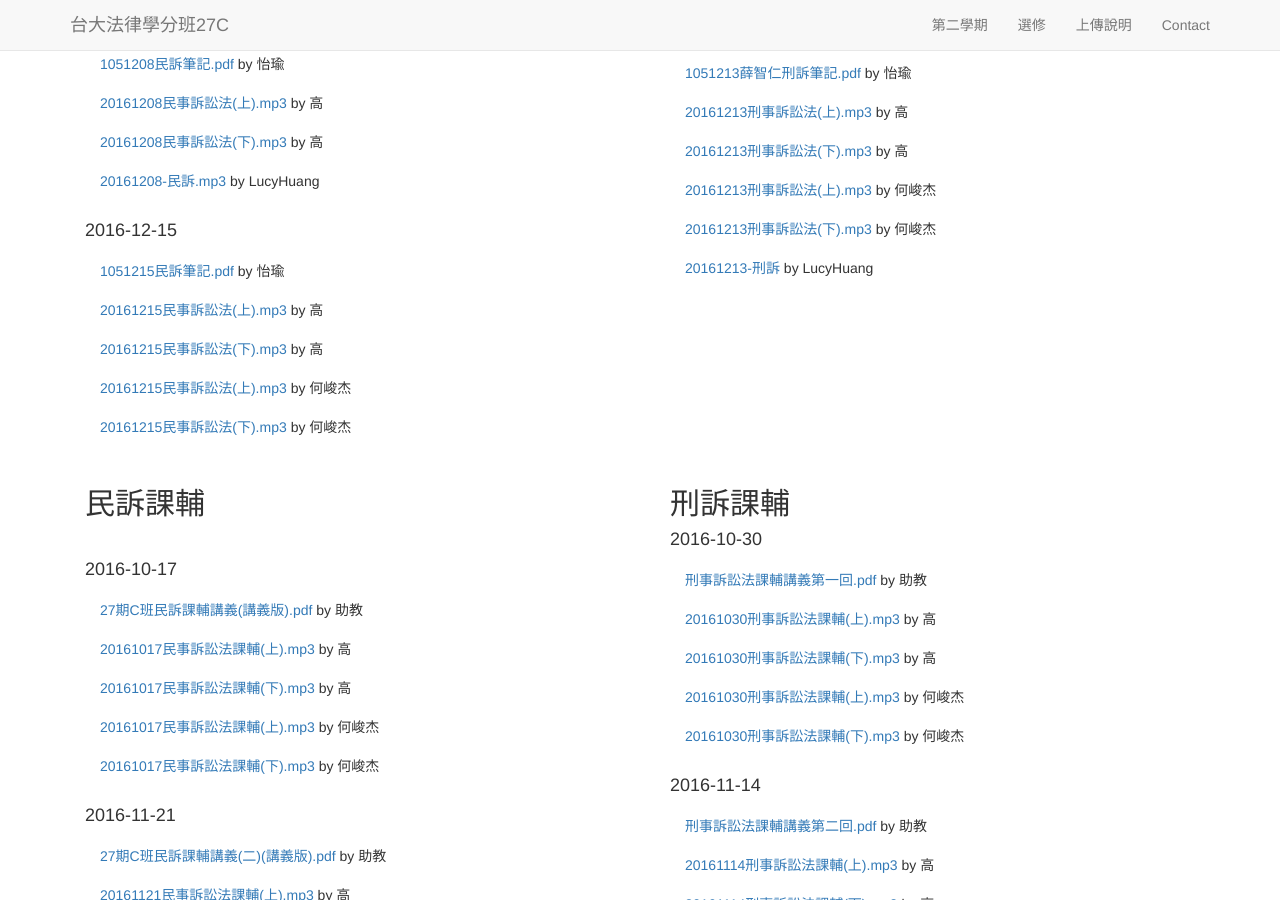
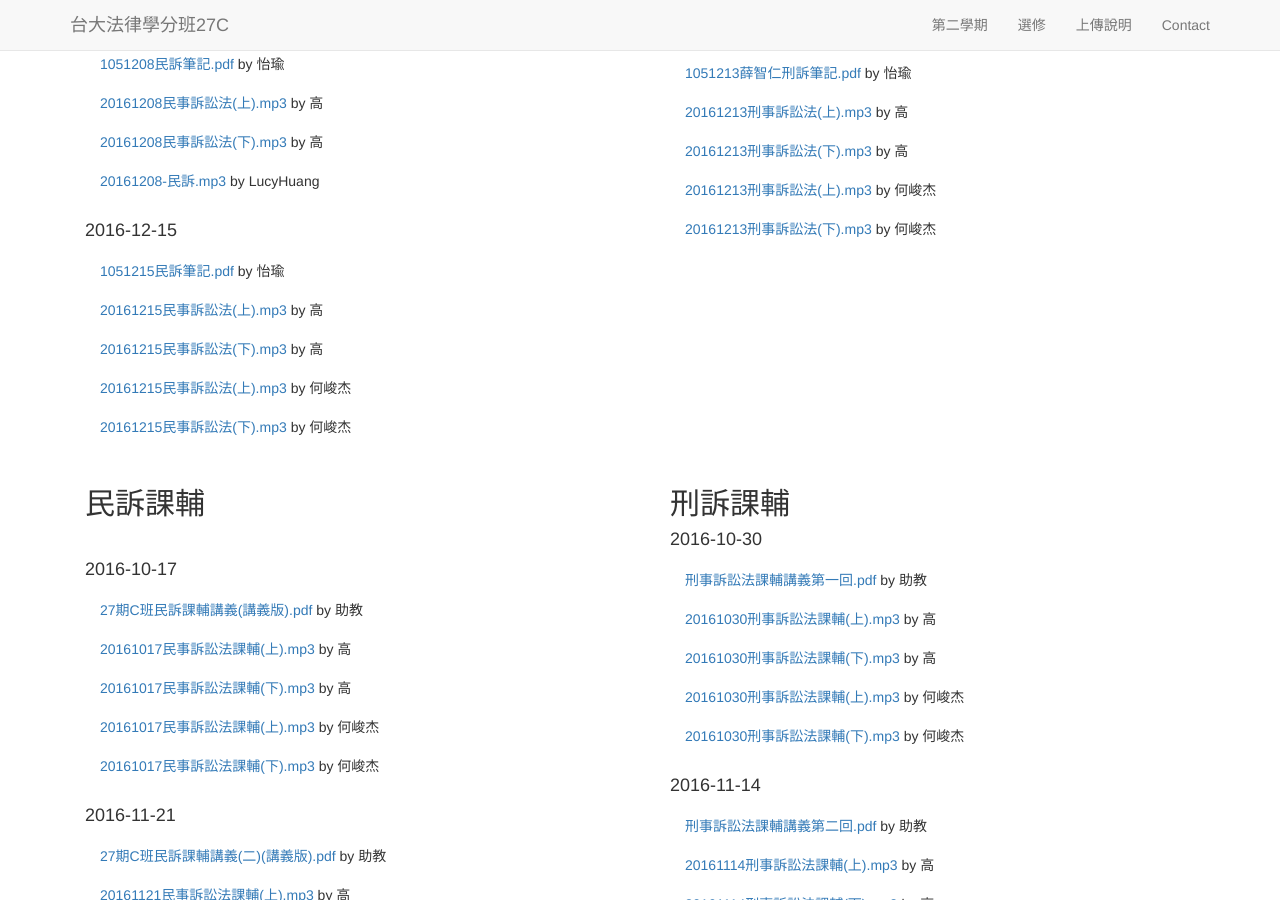
Before and after one commit to maxmilian/ntu_specs_law, a Jekyll site: the page built from semester2/index.html, in a window 1280 px wide and 900 px high, scrolled down 3098 px. Built offline with Jekyll 4.4.1, drawn with Linux system fonts in a browser that asks for light colours; nearby versions of some CDN libraries.

Commit message:
remove record LucyHuang  20161213

```diff
--- a/semester2/index.html
+++ b/semester2/index.html
@@ -227,7 +227,6 @@ layout: template1
         <li class="list-group-item"><a href="{{ site.criminal_procedure_record }}/Kao_13_2.mp3">20161213刑事訴訟法(下).mp3</a> by 高</li>
         <li class="list-group-item"><a href="{{ site.criminal_procedure_record }}/Ho_13_1.mp3">20161213刑事訴訟法(上).mp3</a> by 何峻杰</li>
         <li class="list-group-item"><a href="{{ site.criminal_procedure_record }}/Ho_13_2.mp3">20161213刑事訴訟法(下).mp3</a> by 何峻杰</li>
-        <li class="list-group-item"><a href="{{ site.criminal_procedure_record }}/Huang_13.mp3">20161213-刑訴</a> by LucyHuang</li>
       </ul>
     </div>
   </div>
```
